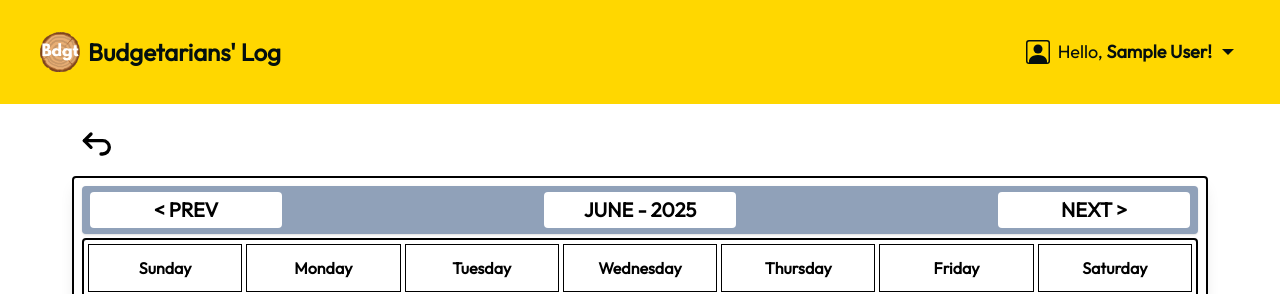
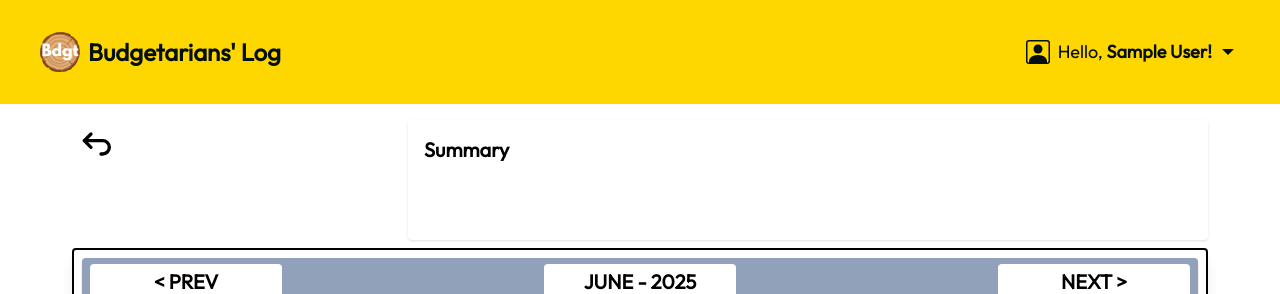
Before and after one commit to marlmunar/budget-tracker, a React (Vite) app in the folder frontend/: page /visualize/1 in a window 1280 px wide. Shown: the top 294 px of the page. Built offline with nearby package versions, Linux system fonts and the light colour scheme; no server answers; sample sign-in values are in the browser's storage.

Commit message:
Added a summary container in visualize page

```diff
--- a/frontend/src/components/Visualize.jsx
+++ b/frontend/src/components/Visualize.jsx
@@ -132,12 +132,18 @@ const Visualize = () => {
       <title>{`Budgetarians' Log ${
         logData.name ? `- ${logData.name}` : ""
       }`}</title>
-      <div className="flex mb-2 gap-2 text-3xl items-center">
-        <Link className="log-button" to={`/log/${logId}`}>
-          <TbArrowBackUp />
-        </Link>
+      <div className="lg:flex mb-2 gap-2 text-3xl justify-start w-full">
+        <div className="flex items-center max-h-[min-content]">
+          <Link className="log-button" to={`/log/${logId}`}>
+            <TbArrowBackUp />
+          </Link>
 
-        <h2 className="text-2xl font-semibold underline">{logData.name}</h2>
+          <h2 className="text-2xl font-semibold underline">{logData.name}</h2>
+        </div>
+
+        <div className="ml-auto shadow h-30 lg:max-w-200 grow alignself-end p-4 rounded">
+          <h2 className="text-xl font-semibold">Summary</h2>
+        </div>
       </div>
 
       <div className="border-2 min-h-[100%] flex flex-col gap-1 rounded shadow-lg p-2 ">
```
